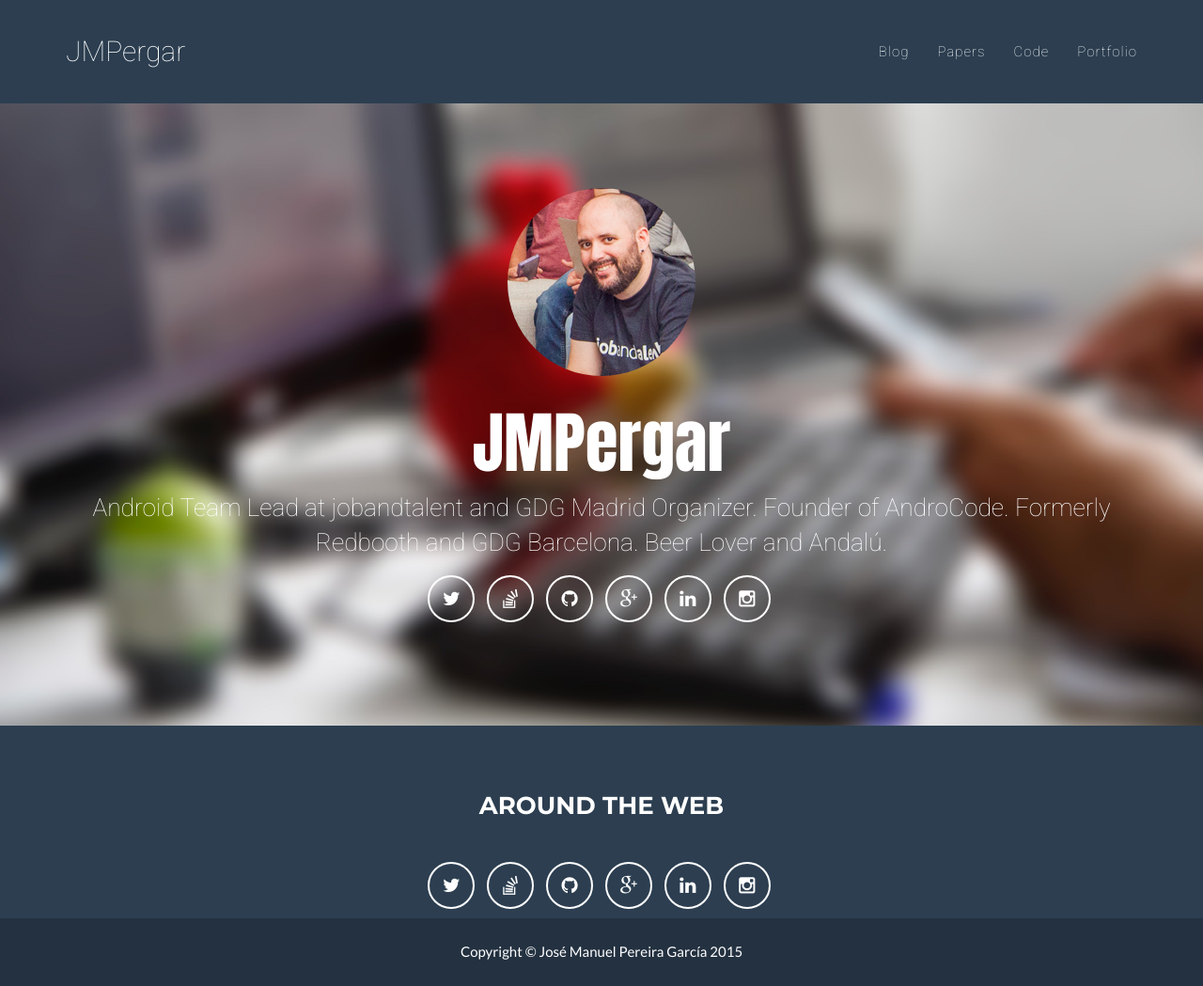
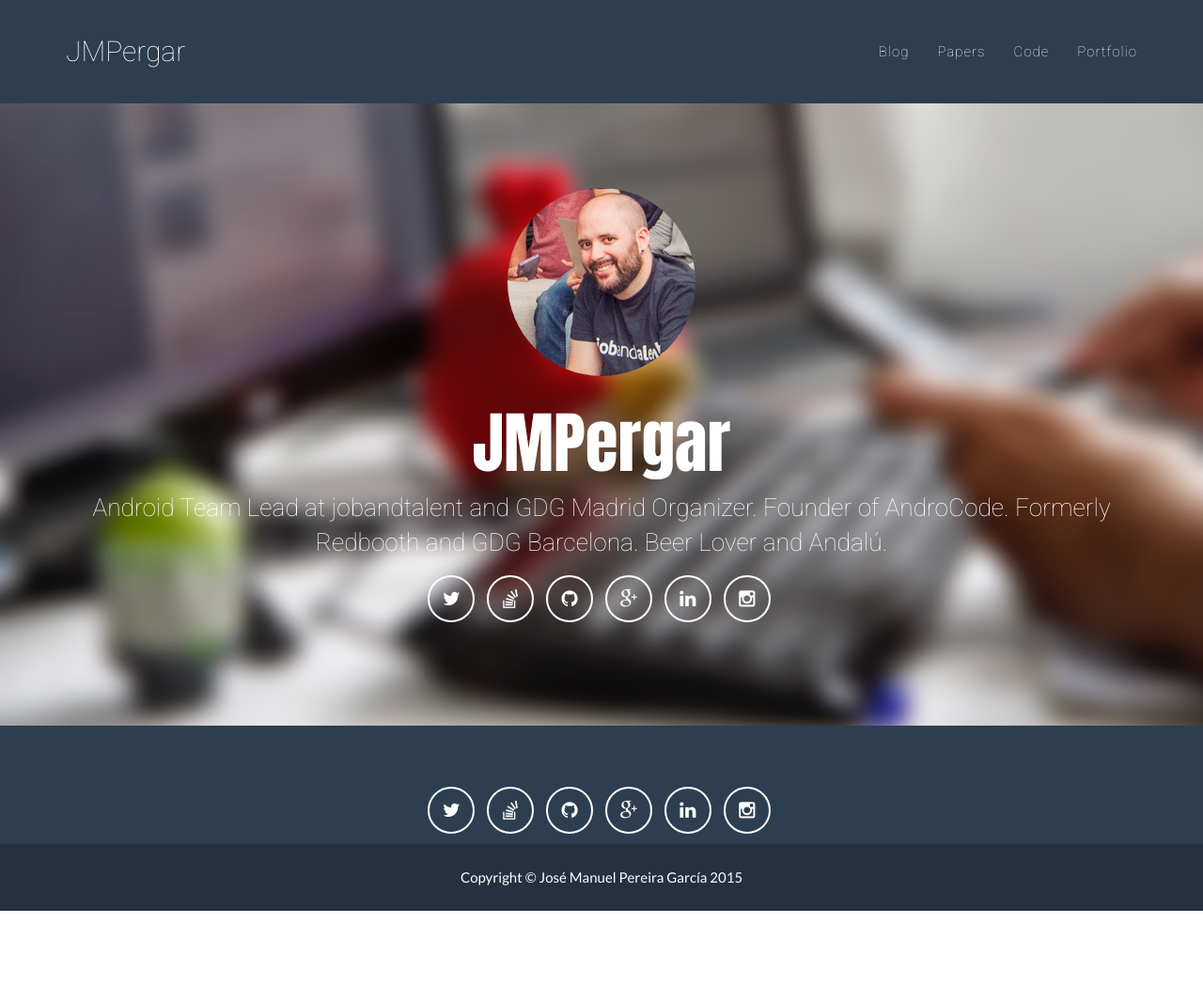
Before and after one commit to JMPergar/jmpergar.github.io, a Jekyll site: the page built from index.html, in a window 1280 px wide and 1049 px high. Shown: the whole window at 94% size. Built offline with Jekyll 4.4.1, drawn with Linux system fonts in a browser that asks for light colours.

Commit message:
Update footer.html

```diff
--- a/_includes/footer.html
+++ b/_includes/footer.html
@@ -3,7 +3,7 @@
         <div class="footer-above">
             <div class="container">
                 <div class="row">
-                        <h3>{{ site.footer.social }}</h3>
+                  <div>
                         <ul class="list-inline">
                             {% for network in site.social %}
                             <li>
@@ -11,6 +11,7 @@
                             </li>
 		                    {% endfor %}
                         </ul>
+                  </div>
                 </div>
             </div>
         </div>
```
